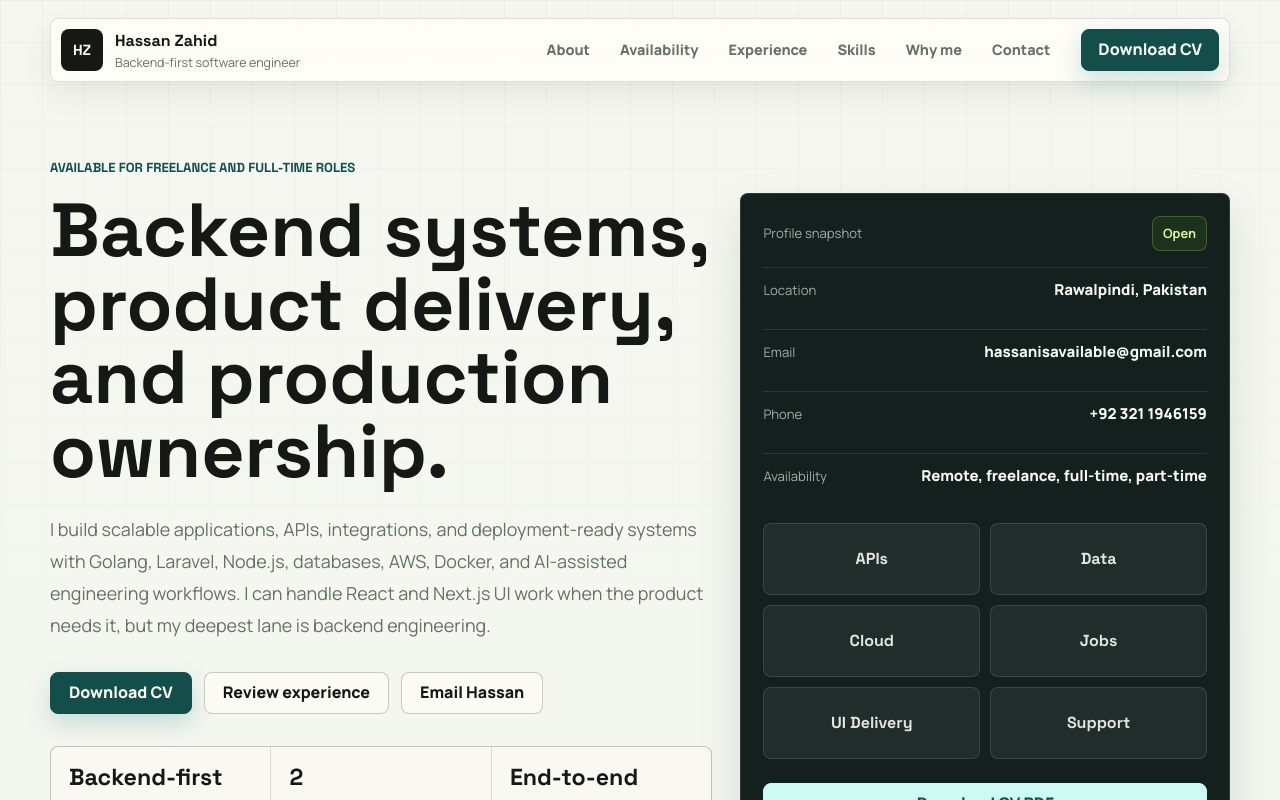
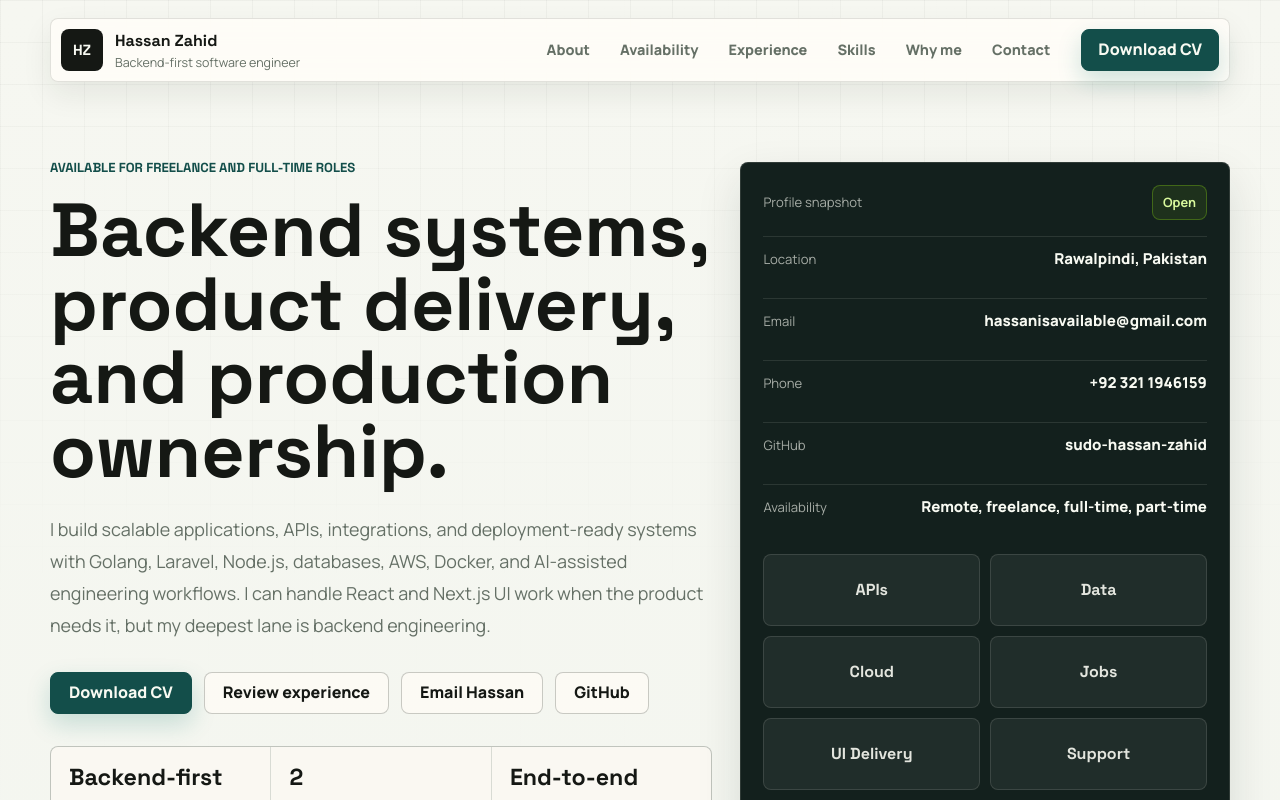
Before and after one commit to sudo-hassan-zahid/my-portfolio, a Next.js app: page / in a window 1280 px wide. Shown: the top 800 px of the page. Built offline with nearby package versions, Linux system fonts and the light colour scheme.

Commit message:
Add GitHub profile link

```diff
--- a/src/app/page.tsx
+++ b/src/app/page.tsx
@@ -3,6 +3,7 @@
 import { useMemo, useState } from "react";
 
 const cvHref = "/Hassan_Zahid_CV.pdf";
+const githubHref = "https://github.com/sudo-hassan-zahid";
 
 const navItems = [
   { label: "About", href: "#about" },
@@ -310,6 +311,9 @@ export default function Home() {
             <a className="secondary-action" href="mailto:hassanisavailable@gmail.com">
               Email Hassan
             </a>
+            <a className="secondary-action" href={githubHref} target="_blank" rel="noreferrer">
+              GitHub
+            </a>
           </div>
           <div className="stat-strip" aria-label="Profile quick facts">
             {quickStats.map((stat) => (
@@ -337,6 +341,12 @@ export default function Home() {
           <div className="availability-row">
             <span>Phone</span>
             <a href="tel:+923211946159">+92 321 1946159</a>
+          </div>
+          <div className="availability-row">
+            <span>GitHub</span>
+            <a href={githubHref} target="_blank" rel="noreferrer">
+              sudo-hassan-zahid
+            </a>
           </div>
           <div className="availability-row">
             <span>Availability</span>
@@ -537,6 +547,9 @@ export default function Home() {
           <a className="secondary-action" href="tel:+923211946159">
             +92 321 1946159
           </a>
+          <a className="secondary-action" href={githubHref} target="_blank" rel="noreferrer">
+            GitHub: sudo-hassan-zahid
+          </a>
           <a className="secondary-action" href={cvHref} download>
             Download CV PDF
           </a>
```
Also changed, not shown: 1 other file (tests, documents, lock files or other folders).
